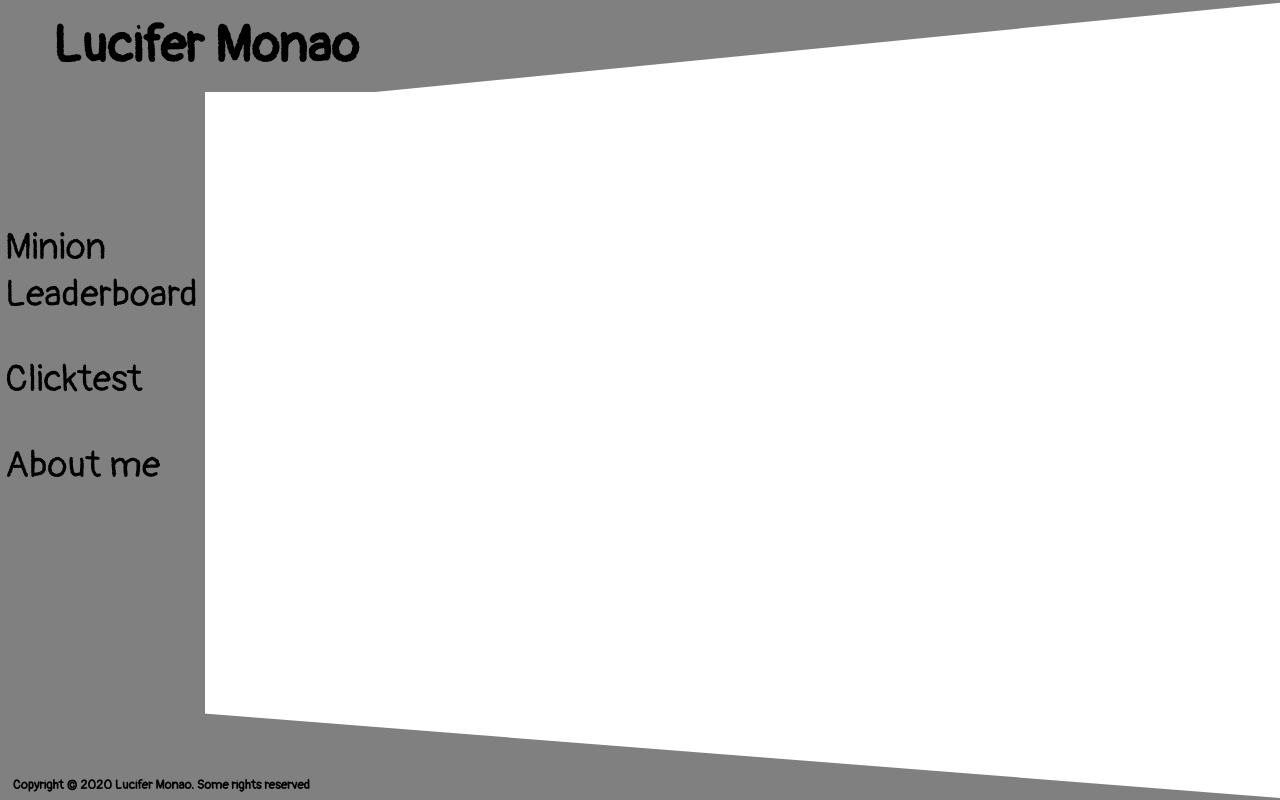
After one commit to LuciferMonao/home, a PHP site: page /frame.php in a window 1280 px wide. The commit adds this page. Run offline with PHP 8.4, Linux system fonts and the light colour scheme.

Commit message:
Worked on design, changed structure of the website

```diff
--- /dev/null
+++ b/frame.php
@@ -0,0 +1,29 @@
+<!DOCTYPE html>
+    <head>
+        <meta charset="utf-8">
+        <meta http-equiv="X-UA-Compatible" content="IE=edge">
+        <meta name="viewport" content="width=device-width, initial-scale=1">
+        <link rel="stylesheet" href="styles/frame.css">
+    </head>
+    <body>
+        <div id="side-frame" class="frame">
+            <nav id="nav-frame" class="frame">
+                <ul>
+                    <li><a href="hypixel/index.php">Minion Leaderboard</a></li>
+                    <li><a href="#">Clicktest</a></li>
+                    <li><a href="#">About me</a></li>
+                </ul>
+            </nav>
+        </div>
+
+        <div id="top-frame" class="frame">
+            <h1>Lucifer Monao</h1>
+        </div>
+
+        <div id="bottom-frame" class="frame">
+            <h2>Copyright &copy 2020 Lucifer Monao. Some rights reserved</h2>
+        </div>
+
+        <script src="frame.inc.js"></script>
+    </body>
+</html>
--- /dev/null
+++ b/styles/frame.css
@@ -0,0 +1,75 @@
+@import url('https://fonts.googleapis.com/css2?family=Pangolin&display=swap');
+
+* {
+    margin: 0;
+    padding: 0;
+}
+
+body {
+    font-family: Pangolin, sans-serif;
+}
+
+.frame {
+    background-color: gray;
+    font-size: 3vw;
+}
+
+#top-frame {
+    position: fixed;
+    top: 0px;
+    padding: 1.1vw;
+    text-align: left;
+    width: 100%;
+    height: 5vw;
+    clip-path: polygon(0% 0%, 100% 0%, 0% 140%, 0% 100%);
+}
+
+#top-frame > h1 {
+    font-size: 4vw;
+    padding-left: 3vw;
+}
+
+#side-frame {
+    position: fixed;
+    width: 16%;
+    left: 0px;
+    height: 100%;
+}
+
+#bottom-frame {
+    position: fixed;
+    padding: 1vw;
+    text-align: left;
+    width: 100%;
+    height: 6vw;
+    text-align: left;
+    width: 100%;
+    bottom: 0px;
+    clip-path: polygon(0% 0%, 100% 100%, 100% 100%, 0% 100%);
+}
+
+#bottom-frame > h2 {
+    font-size: 1vw;
+    text-align: left;
+    padding-top: 5.2vw;
+}
+
+#nav-frame > ul {
+    font-size: 2.9vw;
+    padding-top: 100%;
+}
+
+#nav-frame > ul > li {
+    padding-top: 1.5vw;
+    padding-bottom: 1.5vw;
+    padding-left: 0.4vw;
+}
+
+#nav-frame > ul > li > a {
+    text-decoration: none;
+    color: black;
+}
+
+#nav-frame > ul > li:hover {
+    background-color: rgb(97, 97, 97);
+}
```
Also changed, not shown: index.php (+14 -7 lines), styles/index.css (added, +9 -0 lines), includes/frame.inc.js (added), includes/index.inc.js (added), 1 other file.
